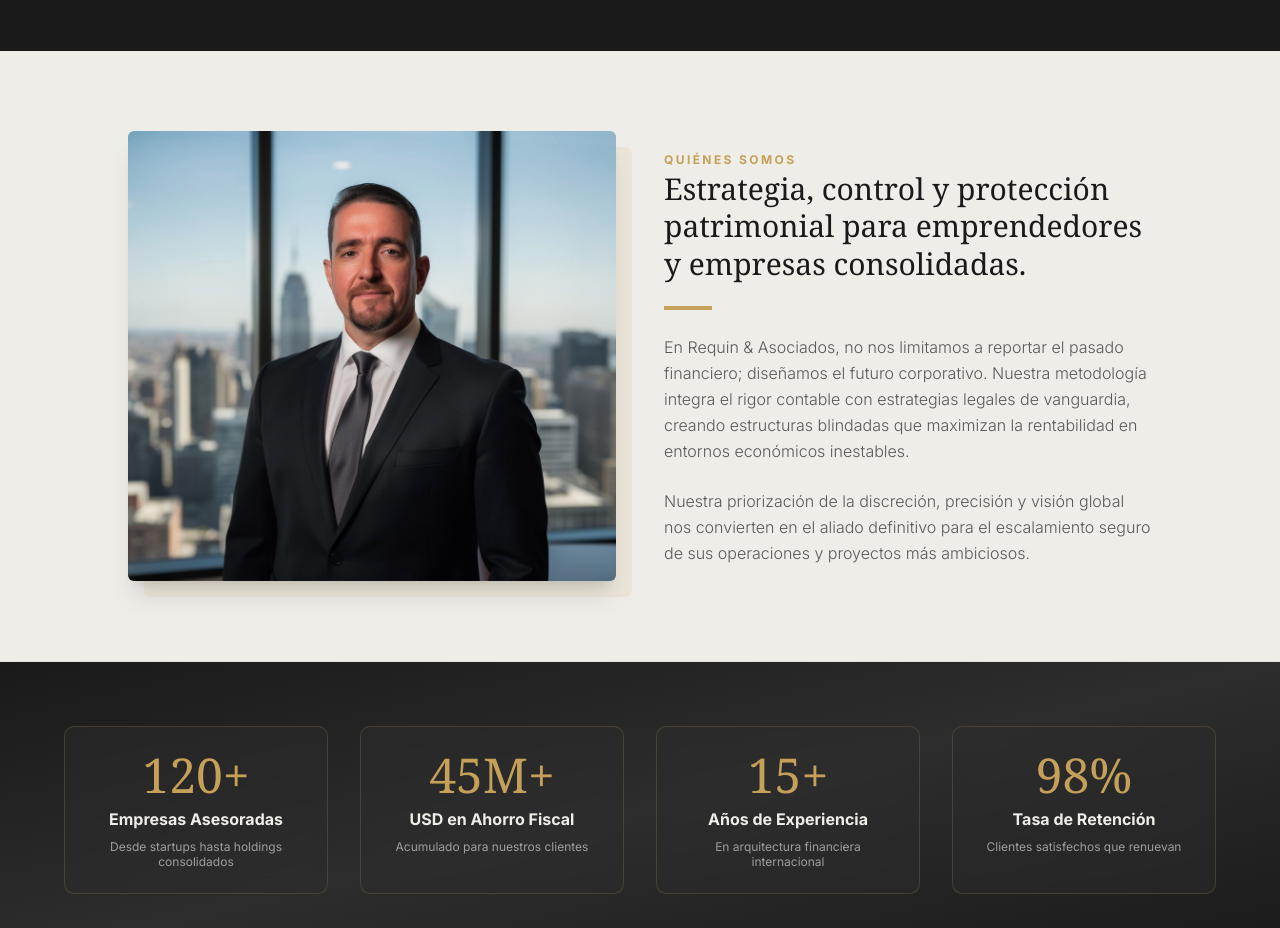
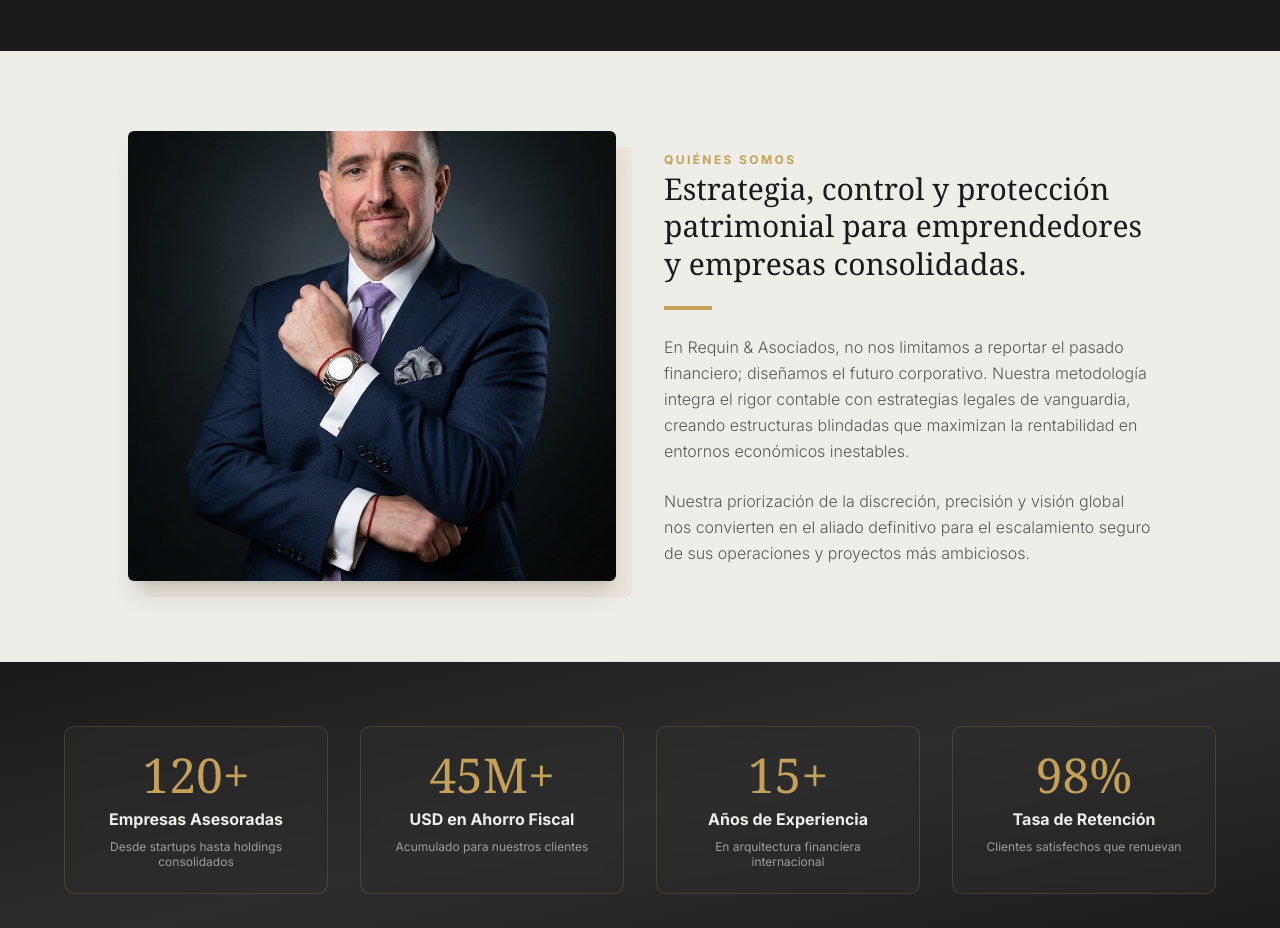
Before and after one commit to jlrealq/requin-web, a React (Vite) app: page / in a window 1280 px wide. Shown: the part 1205-2133 px from the top of the page. Built offline with nearby package versions, Linux system fonts and the light colour scheme; no server answers.

Commit message:
Actualizar foto en sección Quiénes Somos

```diff
--- a/AboutUs.tsx
+++ b/AboutUs.tsx
@@ -5,7 +5,7 @@ export function AboutUs() {
         <div className="w-full md:w-1/2 relative group">
           <div className="absolute inset-0 bg-[#C5A059]/10 transform translate-x-4 translate-y-4 rounded-sm transition-transform duration-500 group-hover:translate-x-2 group-hover:translate-y-2"></div>
           <img
-            src="/Juan%20Luis%20Oficina%20Nueva.jpeg"
+            src="/juan_luis_brazos_cruzados.jpeg"
             alt="Fundador Requin & Asociados"
             className="relative z-10 w-full object-cover h-[450px] rounded-sm shadow-xl transition-all duration-700"
             onError={(e) => {
```
Also changed, not shown: public/juan_luis_brazos_cruzados.jpeg (added).
